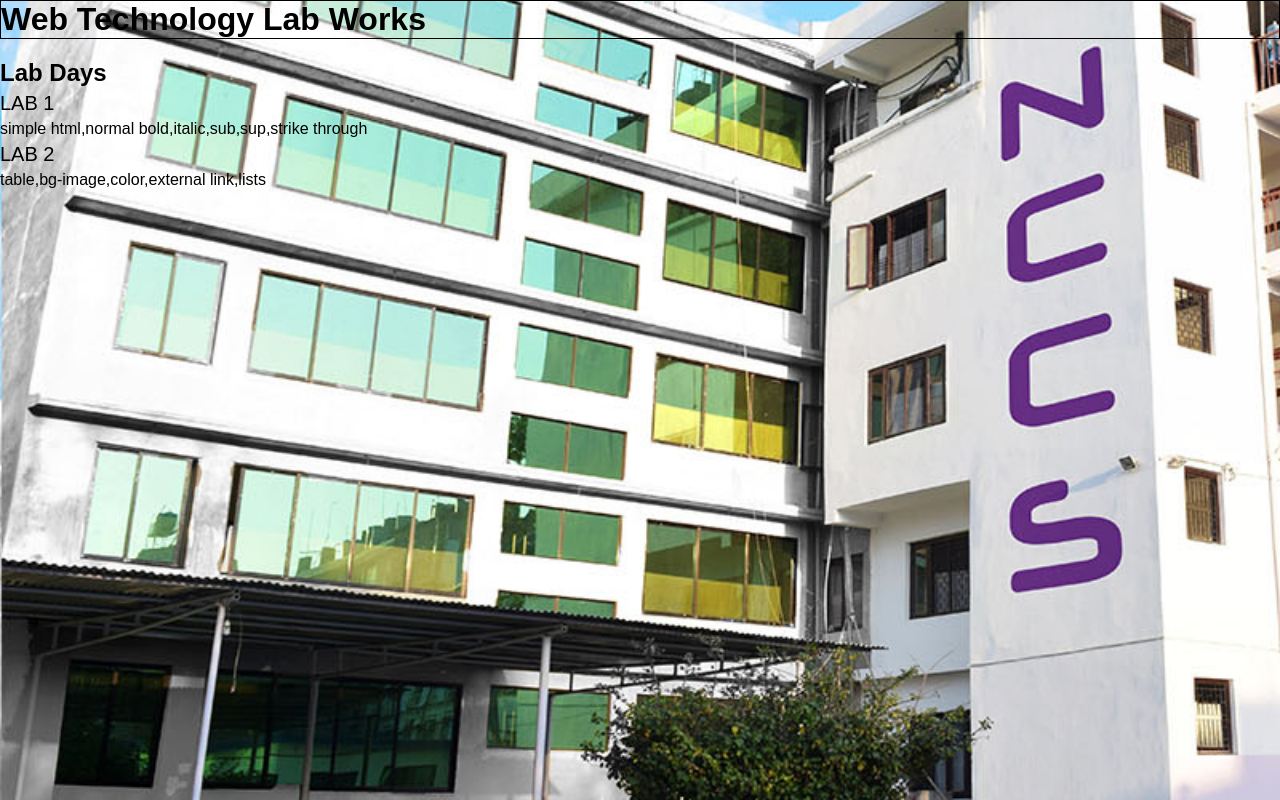
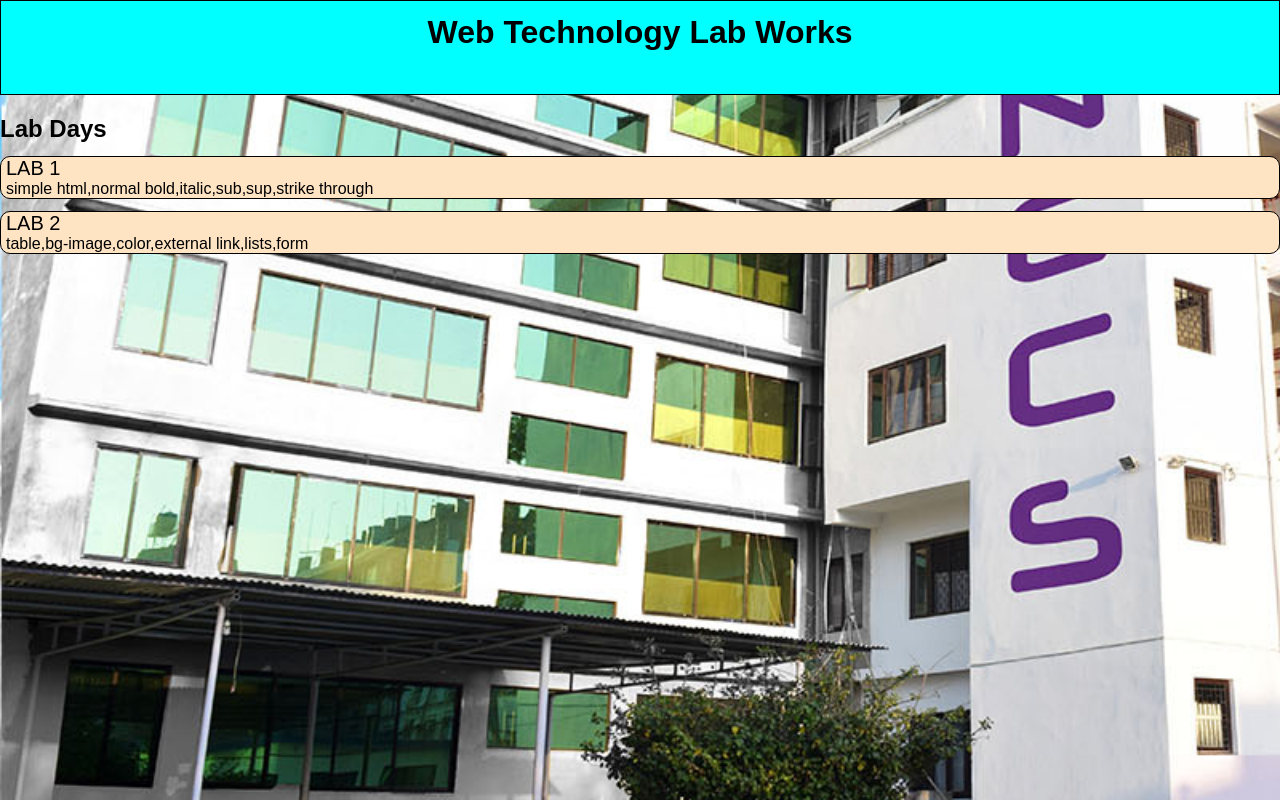
Before and after one commit to NirajMaharjan/Web-Labs, a plain HTML site: page index.html in a window 1280 px wide. Drawn offline with Linux system fonts and the light colour scheme.

Commit message:
index editted

```diff
--- a/index.html
+++ b/index.html
@@ -13,12 +13,24 @@
 
     <div class="main">
         <h2>Lab Days</h2>
-        <ul>
-            <li><a href="lab1.html">LAB 1</a></li>
-            <p class="description">simple html,normal bold,italic,sub,sup,strike through</p>
-            <li><a href="lab2.html">LAB 2</a></li>
-            <p class="description">table,bg-image,color,external link,lists</p>
-        </ul>
+        <div class="list">
+            <div class="title">
+                <a href="lab1.html">LAB 1</a>
+            </div>
+            <div class="description">
+                <p>simple html,normal bold,italic,sub,sup,strike through</p>
+            </div>
+        </div>
+
+        <div class="list">
+            <div class="title">
+                <a href="lab2.html">LAB 2</a>
+            </div>
+            <div class="description">
+                <p>table,bg-image,color,external link,lists,form</p>
+            </div>
+        </div>
+
 
 
     </div>
--- a/styles/index.css
+++ b/styles/index.css
@@ -1,35 +1,51 @@
 *{
     padding:0;
     margin: 0;
+
+
+    font-family: sans-serif;
+
+}
+
+body{
     background-image: url('../images/nccs.jpg');
     background-repeat: no-repeat;
     background-attachment: fixed;
     background-size: cover;
-    font-family: sans-serif;
-
+    background-color: rgba(255, 255, 255, 0.1);
 }
 .header{
     color:black;
     background-color: aqua !important;
-    border: 1px solid black
+    border: 1px solid black;
+    height:10vh;
+    text-align: center;
+    padding-top: 1%;
+
 }
 
 .main{
     margin-top: 20px;
 }
-li{
-    margin-top: 5px;
-    margin-bottom: 5px;
-}
 
-ul li a{
+
+.title a{
     text-decoration: none;
     color:black;
     font-family: sans-serif;
     font-size: 20px;
 }
 
-a:hover{
+.title a:hover{
     color:cadetblue;
     font-size: 23px;
 }
+
+.list{
+    margin-top:1%;
+    margin-bottom:1%;
+    border:1px solid black;
+    background-color: bisque;
+    border-radius: 10px;
+    padding-left: 5px;
+}
```
Also changed, not shown: personalPage.html (+1 -0 lines).
